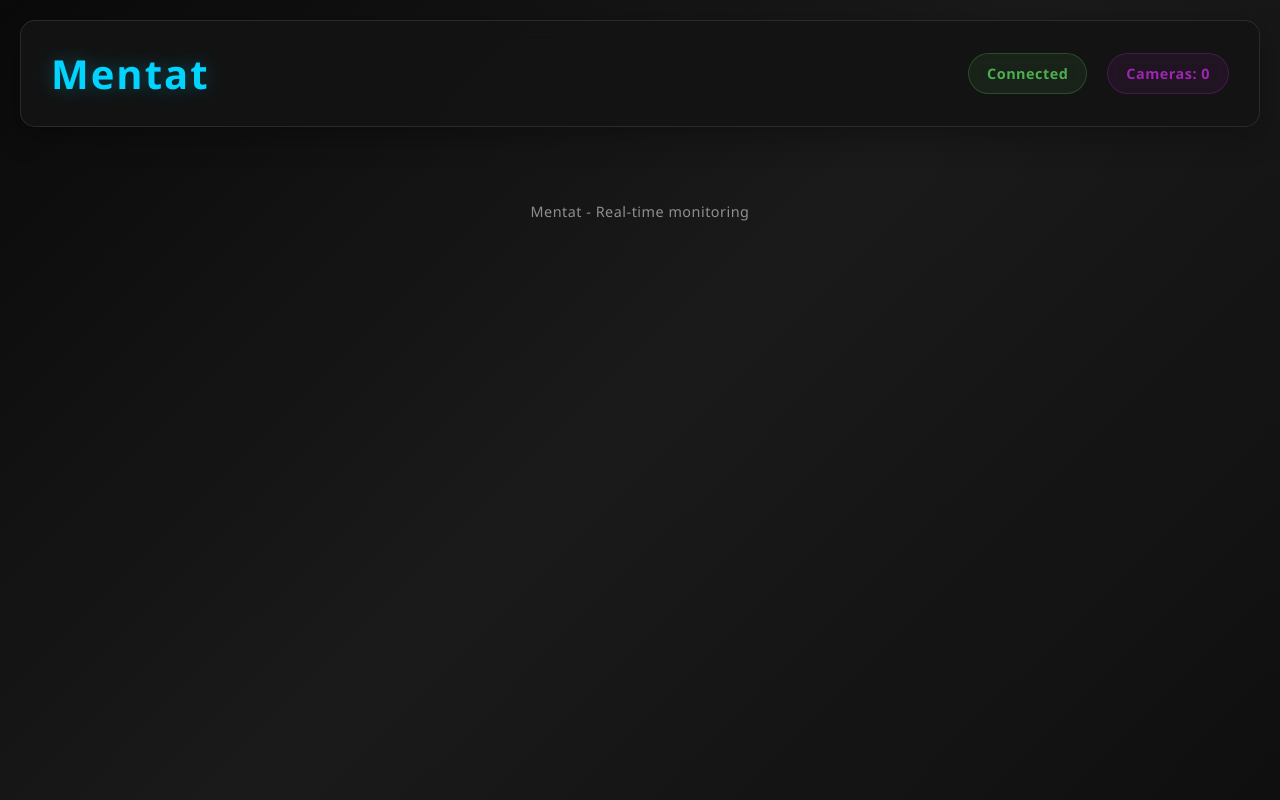
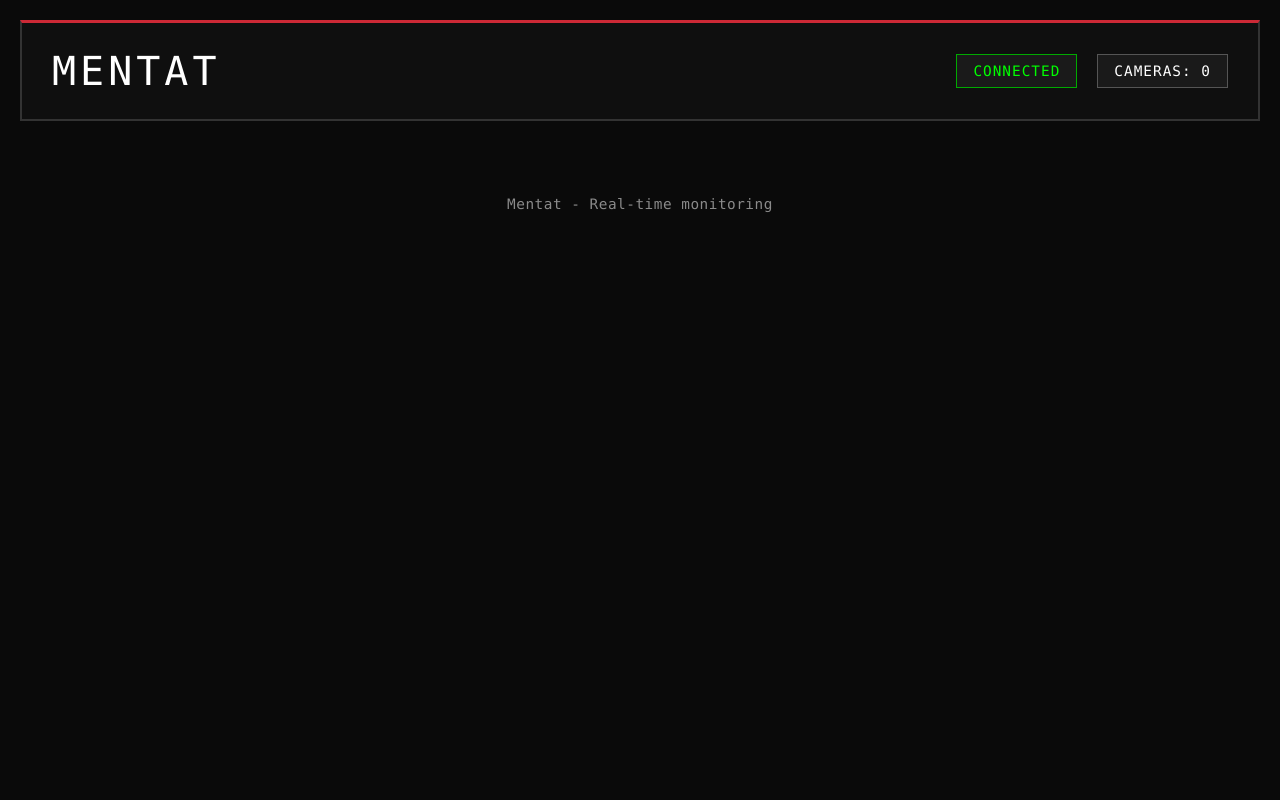
Before and after one commit to Mentat-Vision/moe, a Flask app: page / in a window 1280 px wide. Run offline with Flask 3, Linux system fonts and the light colour scheme; data that the repository does not hold is empty; some libraries are stand-ins or nearby versions.

Commit message:
improved UI

```diff
--- a/local/local.py
+++ b/local/local.py
@@ -125,7 +125,7 @@ class CameraStream:
 
 class LocalClient:
     def __init__(self, server_url=None):
-        self.server_url = server_url or os.getenv('MENTAT_SERVER_URL', 'http://10.8.162.58:5000')
+        self.server_url = server_url or os.getenv('MENTAT_SERVER_URL', 'http://10.8.162.58:5001')
         self.sio = socketio.Client()
         self.cameras: Dict[str, CameraStream] = {}
         self.connected = False
@@ -133,7 +133,7 @@ class LocalClient:
 
         # Define your camera sources here, comment/uncomment freely
         self.camera_config = {
-            # "CAMERA_0": "0",
+            "CAMERA_0": "0",
             "CAMERA_1": "1",
             "CAMERA_2": "2",
             "CAMERA_RTSP_101": "rtsp://Koy%20Otaniemen%20T:Otaranta123@10.19.55.20:554/Streaming/Channels/101",
--- a/server/server.py
+++ b/server/server.py
@@ -144,4 +144,4 @@ def register(data):
         emit("camera_registered", {"camera_id": cam_id, "status": "success"})
 
 if __name__ == "__main__":
-    socketio.run(app, host="0.0.0.0", port=5000, debug=True, allow_unsafe_werkzeug=True)
+    socketio.run(app, host="0.0.0.0", port=5001, debug=True, allow_unsafe_werkzeug=True)
--- a/server/static/css/style.css
+++ b/server/static/css/style.css
@@ -5,9 +5,9 @@
 }
 
 body {
-    font-family: 'Segoe UI', Tahoma, Geneva, Verdana, sans-serif;
-    background: linear-gradient(135deg, #0a0a0a 0%, #1a1a1a 50%, #0f0f0f 100%);
-    color: #e0e0e0;
+    font-family: 'SF Mono', 'Monaco', 'Inconsolata', 'Roboto Mono', monospace;
+    background: #0a0a0a;
+    color: #f0f0f0;
     min-height: 100vh;
     overflow-x: hidden;
 }
@@ -19,24 +19,22 @@ body {
 }
 
 header {
-    background: rgba(20, 20, 20, 0.95);
+    background: #0f0f0f;
     padding: 25px 30px;
-    border-radius: 15px;
     margin-bottom: 25px;
-    box-shadow: 0 8px 32px rgba(0, 0, 0, 0.3);
     display: flex;
     justify-content: space-between;
     align-items: center;
-    border: 1px solid rgba(255, 255, 255, 0.1);
-    backdrop-filter: blur(10px);
+    border: 2px solid #333333;
+    border-top: 3px solid #cc2936;
 }
 
 header h1 {
-    color: #00d4ff;
+    color: #ffffff;
     font-size: 2.5rem;
-    font-weight: 700;
-    text-shadow: 0 0 20px rgba(0, 212, 255, 0.3);
-    letter-spacing: 2px;
+    font-weight: 300;
+    letter-spacing: 4px;
+    text-transform: uppercase;
 }
 
 .status-bar {
@@ -46,37 +44,37 @@ header h1 {
 }
 
 .status-bar span {
-    padding: 10px 18px;
-    border-radius: 25px;
+    padding: 8px 16px;
     font-size: 0.9rem;
-    font-weight: 600;
-    letter-spacing: 0.5px;
-    border: 1px solid rgba(255, 255, 255, 0.1);
-    backdrop-filter: blur(5px);
+    font-weight: 500;
+    letter-spacing: 1px;
+    border: 1px solid #333333;
+    background: #141414;
+    text-transform: uppercase;
 }
 
 #connection-status {
-    background: rgba(0, 212, 255, 0.1);
-    color: white;
-    border-color: rgba(0, 212, 255, 0.3);
+    background: #1a1a1a;
+    color: #f0f0f0;
+    border-color: #444444;
 }
 
 #connection-status.connected {
-    background: rgba(76, 175, 80, 0.1);
-    color: #4caf50;
-    border-color: rgba(76, 175, 80, 0.3);
+    background: #1a1a1a;
+    color: #00ff00;
+    border-color: #00aa00;
 }
 
 #connection-status.disconnected {
-    background: rgba(244, 67, 54, 0.1);
-    color: #f44336;
-    border-color: rgba(244, 67, 54, 0.3);
+    background: #1a1a1a;
+    color: #cc2936;
+    border-color: #cc2936;
 }
 
 #camera-count {
-    background: rgba(156, 39, 176, 0.1);
-    color: #9c27b0;
-    border-color: rgba(156, 39, 176, 0.3);
+    background: #1a1a1a;
+    color: #ffffff;
+    border-color: #555555;
 }
 
 .camera-grid {
@@ -295,22 +286,21 @@ footer {
 }
 
 ::-webkit-scrollbar-thumb {
-    background: rgba(0, 212, 255, 0.3);
-    border-radius: 4px;
+    background: #333333;
 }
 
 ::-webkit-scrollbar-thumb:hover {
-    background: rgba(0, 212, 255, 0.5);
+    background: #555555;
 }
 
 /* Selection styling */
 ::selection {
-    background: rgba(0, 212, 255, 0.3);
-    color: #e0e0e0;
+    background: #cc2936;
+    color: #ffffff;
 }
 
 /* Focus styling */
 .camera-feed:focus {
-    outline: 2px solid rgba(0, 212, 255, 0.5);
+    outline: 2px solid #cc2936;
     outline-offset: 2px;
 }
```
Also changed, not shown: other parts of server/static/css/style.css (+42 -49 lines).
